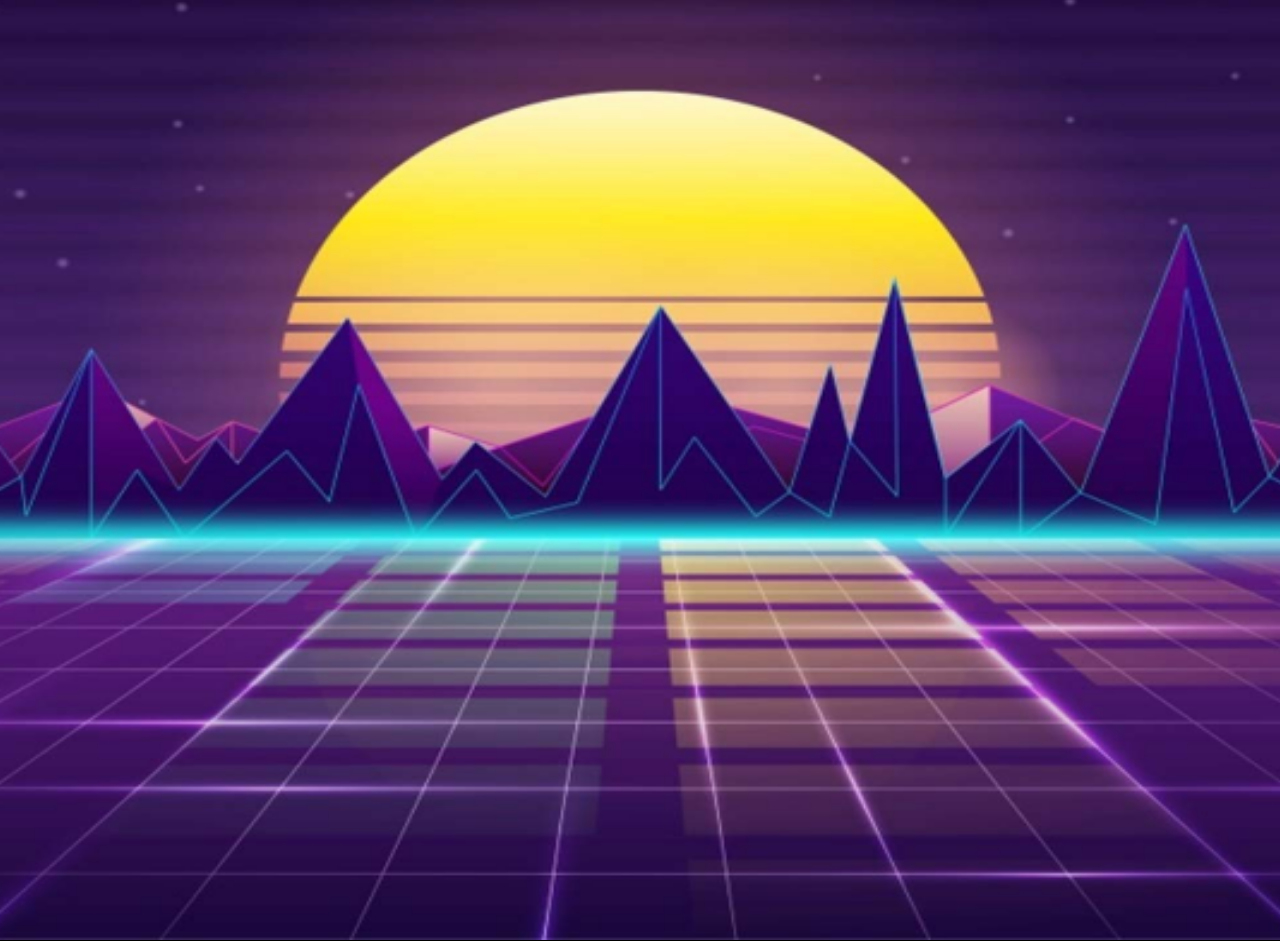
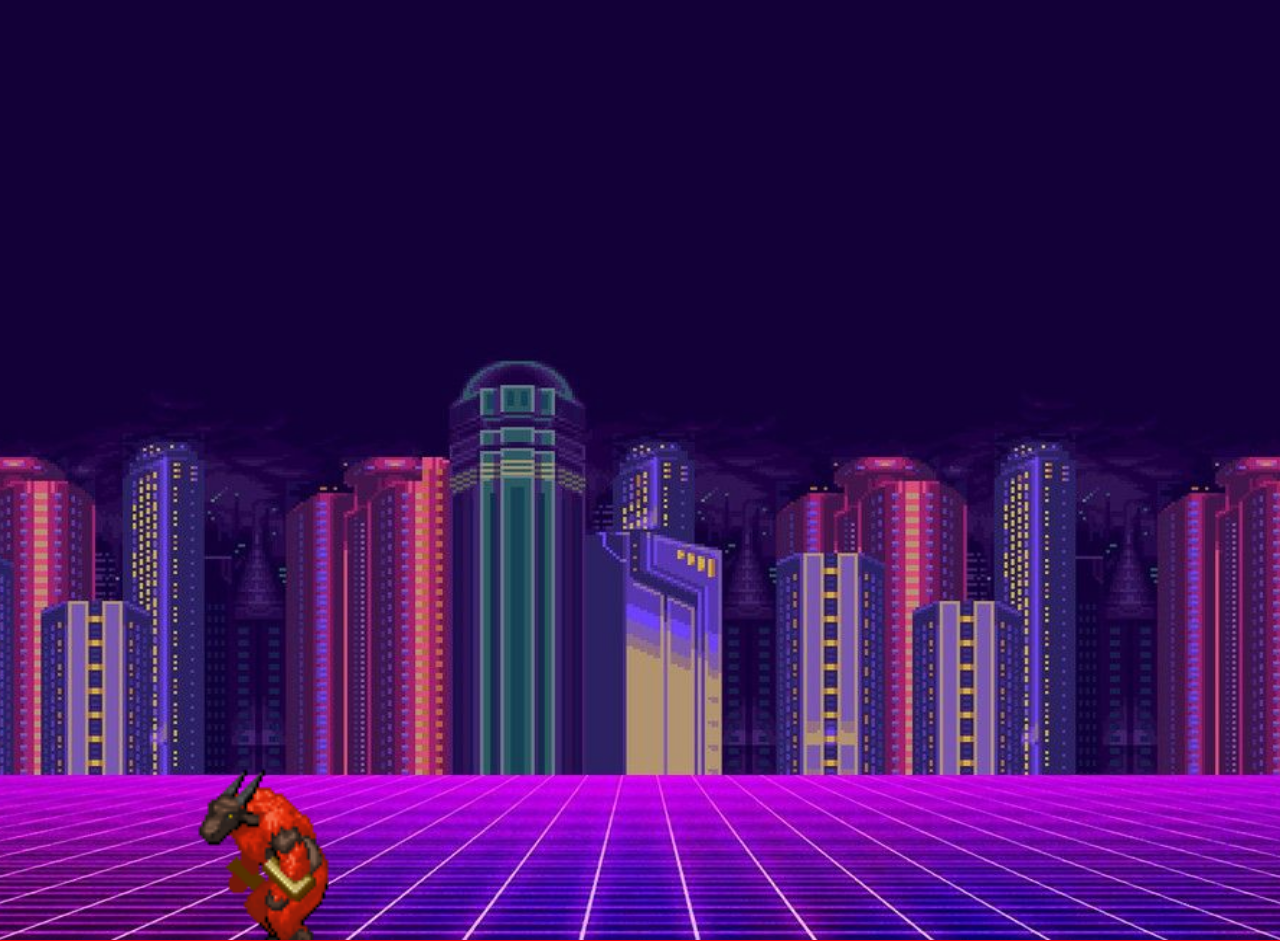
Before and after one commit to JonathanJiWu/Cyberpunk-2D77, a plain HTML site: page index.html in a window 1280 px wide. Shown: the top 941 px of the page. Drawn offline with Linux system fonts and the light colour scheme.

Commit message:
Add enemy, movements

```diff
--- a/app.js
+++ b/app.js
@@ -1,25 +1,53 @@
+// target html <canvas> using id
 const canvas = document.getElementById("canvas1");
+// save it to a var called ctx; getContext("2d") gives all the canvas methods
 const ctx = canvas.getContext("2d");
-canvas.width = 800;
-canvas.height = 500;
-
+// Resolution
+canvas.width = 1920;
+canvas.height = 1080;
+// empty array to put all the key press in
 const keys = [];
+// player
 const player = {
-  x: 88,
-  y: 300,
+  // Horizontal and vertical positions of the player
+  x: 220,
+  y: 850,
+  // Player width and height, which is calculated on the base of the Sprite sheet used
   width: 32,
   height: 48,
+  // Horizontal and vertical frame that we cut out of from the sprite sheet
   frameX: 0,
   frameY: 2,
-  speed: 9,
+  // How many pixels moved per animation
+  speed: 20,
+  // Use boolean -moving- to switch between standing and walking animations
   moving: false,
 };
+const enemy = {
+  // Horizontal and vertical positions of the enemy
+  x: 1000,
+  y: 800,
+  // enemy width and height, which is calculated on the base of the Sprite sheet used
+  width: 80,
+  height: 80,
+  // Horizontal and vertical frame that we cut out of from the sprite sheet
+  frameX: 0,
+  frameY: 1,
 
+  // How many pixels moved per animation
+  speedX: 20 * (Math.random() * 2 - 1),
+  speedY: 15 * (Math.random() * 2 - 1),
+};
+// load in player sprite
 const playerSprite = new Image();
 playerSprite.src = "img/paine.png";
+// load in enemy sprite
+const enemySprite = new Image();
+enemySprite.src = "img/redgoat.png";
+// load in background img
 const background = new Image();
-background.src = "img/61XwaKr8EdL.jpg";
-
+background.src = "img/background1.jpg";
+// give parameters and cut out the sprite img
 function drawSprite(img, sX, sY, sW, sH, dX, dY, dW, dH) {
   ctx.drawImage(img, sX, sY, sW, sH, dX, dY, dW, dH);
 }
@@ -37,75 +65,97 @@ window.addEventListener("keyup", function (e) {
 });
 
 function movePlayer() {
-  // how high can it go up player.y
-  if (keys[38] && player.y > 30) {
+  // how high can it go up player.y -up-
+  if (keys[38] && player.y > 840) {
     player.y -= player.speed;
     // Render the correct frames from the spritesheet
     player.frameY = 3;
+    // walking animation
     player.moving = true;
   }
+  // down
   if (keys[37] && player.x > 0) {
     player.x -= player.speed;
     player.frameY = 1;
     player.moving = true;
   }
+  // left
   if (keys[40] && player.y < canvas.height - player.height) {
     player.y += player.speed;
     player.frameY = 0;
     player.moving = true;
   }
+  // right
   if (keys[39] && player.x < canvas.width - player.width) {
     player.x += player.speed;
     player.frameY = 2;
     player.moving = true;
   }
+  // spacebar & fire
+  if (keys[32]) {
+    player.moving = false;
+  }
+}
+// distants on X and Y
+let verticalDis = enemy.x - player.x + 80;
+let horizontalDis = enemy.y - player.y + 170;
+// move toward player
+function moveEnemy() {
+  // to the left if E is on the right of the P
+  enemy.x += enemy.speedX
+  enemy.y += enemy.speedY
+  if (enemy.x < 0 || enemy.x > 1800) {
+    enemy.speedX =-enemy.speedX
+  }
+  if (enemy.y < 700 || enemy.y > 900) {
+    enemy.speedY =-enemy.speedY
+  }
+  // go right
 }
 // Alternate rendering frame of the player so it can appear that it is walking
 function handlePlayerFrame() {
-  if (player.framex < 3 && player.moving) {
+  if (player.frameX < 3 && player.moving) {
     player.frameX++;
   } else {
     player.frameX = 0;
   }
 }
-
-// animation of background & player
-// function animate() {
-//   ctx.clearRect(0, 0, canvas.width, canvas.height);
-//   ctx.drawImage(background, 0, 0, canvas.width, canvas.height);
-//   drawSprite(
-//     playerSprite,
-//     player.width * player.frameX,
-//     player.height * player.frameY,
-//     player.width,
-//     player.height,
-//     player.x,
-//     player.y,
-//     player.width,
-//     player.height
-//   );
-//   movePlayer();
-//   handlePlayerFrame();
-//   requestAnimationFrame(animate);
-// }
-// animate();
-
+function handleEnemyrFrame() {
+  if (enemy.frameX < 3 && enemy.moving) {
+    enemy.frameX++;
+  } else {
+    enemy.frameX = 0;
+  }
+}
+// let browser to server frame Consistently across all machines
 let fps, fpsInterval, startTime, now, then, elapsed;
+// kick off animation, limit fps
 function startAnimating(fps) {
+  // One second has 1000 milliseconds
   fpsInterval = 1000 / fps;
+  // How long has it passed since the last frame, Date.now() is builtin JS
   then = Date.now();
   startTime = then;
+  // call animate
   animate();
 }
-
+// animate loop
 function animate() {
+  // -requestAnimationFrame()-: more accurate version of setInterval(), everytime the browser refresh, (animate), make smoother animation
+  // written without the window. the method belong to the window object, writting window is optional
+  // it will call itself recursively
   requestAnimationFrame(animate);
   now = Date.now();
   elapsed = now - then;
+  // How much time have elapsed between then and now,
+  // If the elapsed time is more than FPS interval, reasign the value of -then- to the current time
   if (elapsed > fpsInterval) {
     then = now - (elapsed % fpsInterval);
+    // clear the frame from last loop
     ctx.clearRect(0, 0, canvas.width, canvas.height);
+    // -drawImage- is a buildin canvas method, taking 5 arguments: what img want it to draw(line 30), top Coordinate, left Coordinate, width, height
     ctx.drawImage(background, 0, 0, canvas.width, canvas.height);
+    // croping out the player width and height, drawSprite is global function
     drawSprite(
       playerSprite,
       player.width * player.frameX,
@@ -114,11 +164,29 @@ function animate() {
       player.height,
       player.x,
       player.y,
-      player.width,
-      player.height
+      player.width * 2,
+      player.height * 2
+    );
+    drawSprite(
+      enemySprite,
+      enemy.width * enemy.frameX,
+      enemy.height * enemy.frameY,
+      enemy.width,
+      enemy.height,
+      enemy.x,
+      enemy.y,
+      enemy.width * 3,
+      enemy.height * 3
     );
     movePlayer();
+    moveEnemy();
     handlePlayerFrame();
+    // detect collision
+    let verticalDis = enemy.x - player.x + 80;
+    let horizontalDis = enemy.y - player.y + 170;
+    if (Math.abs(verticalDis) < 30 && Math.abs(horizontalDis) < 50) {
+      alert("DON'T TOUCH THE GOAT");
+    }
   }
 }
-startAnimating(20)
+startAnimating(25);
--- a/style.css
+++ b/style.css
@@ -1,8 +1,9 @@
 #canvas1{
     width: 1920px;
     height: 1080px;
-    border: 1px solid black;
+    border: 1px solid rgb(247, 0, 0);
     background: #d79c50;
+    /* center is using Pos Abso, and it will auto ajust */
     position: absolute;
     top: 50%;
     left: 50%;
```
Also changed, not shown: img/background1.jpg (added), img/death.png (added), img/dragon.png (added), img/redgoat.png (added).
